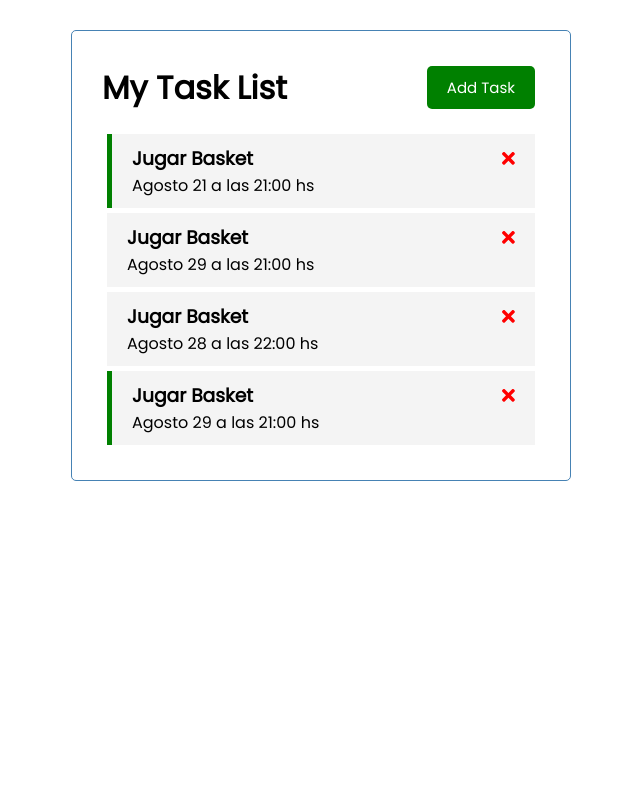
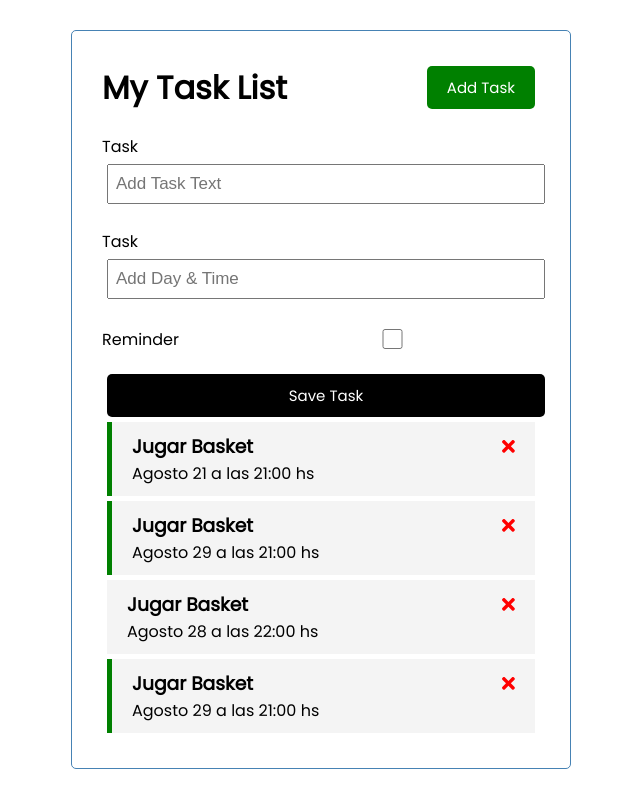
Before and after one commit to groialeonardo/task-list, an Angular app: page / in a window 1280 px wide. Shown: the whole page, without its empty margins (319-959 px from the left). Built offline with nearby package versions, Linux system fonts and the light colour scheme; data requests are answered from the project's data file.

Commit message:
se agrega componente add-task y formulario

```diff
--- a/db.json
+++ b/db.json
@@ -10,7 +10,7 @@
       "id": 2,
       "text": "Jugar Basket",
       "day": "Agosto 29 a las 21:00 hs",
-      "reminder": false
+      "reminder": true
     },
     {
       "id": 3,
--- a/src/app/app.module.ts
+++ b/src/app/app.module.ts
@@ -7,6 +7,7 @@
 import { ButtonComponent } from './components/button/button.component';
 import { TasksComponent } from './components/tasks/tasks.component';
 import { TaskItemComponent } from './components/task-item/task-item.component';
+import { AddTaskComponent } from './components/add-task/add-task.component';
 
 //Para commit
 
@@ -16,7 +17,8 @@
     HeaderComponent,
     ButtonComponent,
     TasksComponent,
-    TaskItemComponent
+    TaskItemComponent,
+    AddTaskComponent
   ],
   imports: [
     BrowserModule,
--- /dev/null
+++ b/src/app/components/add-task/add-task.component.css
@@ -0,0 +1,3 @@
+.add-task{
+  margin-top: 40px;
+}
--- /dev/null
+++ b/src/app/components/add-task/add-task.component.html
@@ -0,0 +1,21 @@
+<form class="add-from">
+
+    <div class="form-control">
+      <label for="text">Task</label>
+      <input type="text" name="text" id="text" placeholder="Add Task Text">
+    </div>
+
+    <div class="form-control">
+      <label for="day">Task</label>
+      <input type="text" name="day" id="day" placeholder="Add Day & Time">
+    </div>
+
+    <div class="form-control form-control-check">
+      <label for="text">Reminder</label>
+      <input type="checkbox" name="reminder" id="reminder">
+    </div>
+
+    <input type="submit" value="Save Task" class="btn btn-block">
+
+
+</form>
--- /dev/null
+++ b/src/app/components/add-task/add-task.component.ts
@@ -0,0 +1,15 @@
+import { Component, OnInit } from '@angular/core';
+
+@Component({
+  selector: 'app-add-task',
+  templateUrl: './add-task.component.html',
+  styleUrls: ['./add-task.component.css']
+})
+export class AddTaskComponent implements OnInit {
+
+  constructor() { }
+
+  ngOnInit(): void {
+  }
+
+}
--- a/src/app/components/header/header.component.html
+++ b/src/app/components/header/header.component.html
@@ -6,4 +6,5 @@
     (onBbtnClick)="toggleAddTask()"
   >
   </app-button>
+
 </header>
--- a/src/app/components/tasks/tasks.component.html
+++ b/src/app/components/tasks/tasks.component.html
@@ -1,3 +1,7 @@
+<app-add-task>
+
+</app-add-task>
+
 <app-task-item
 
   *ngFor="let task of tasks"
```
Also changed, not shown: 1 other file (tests, documents, lock files or other folders).
